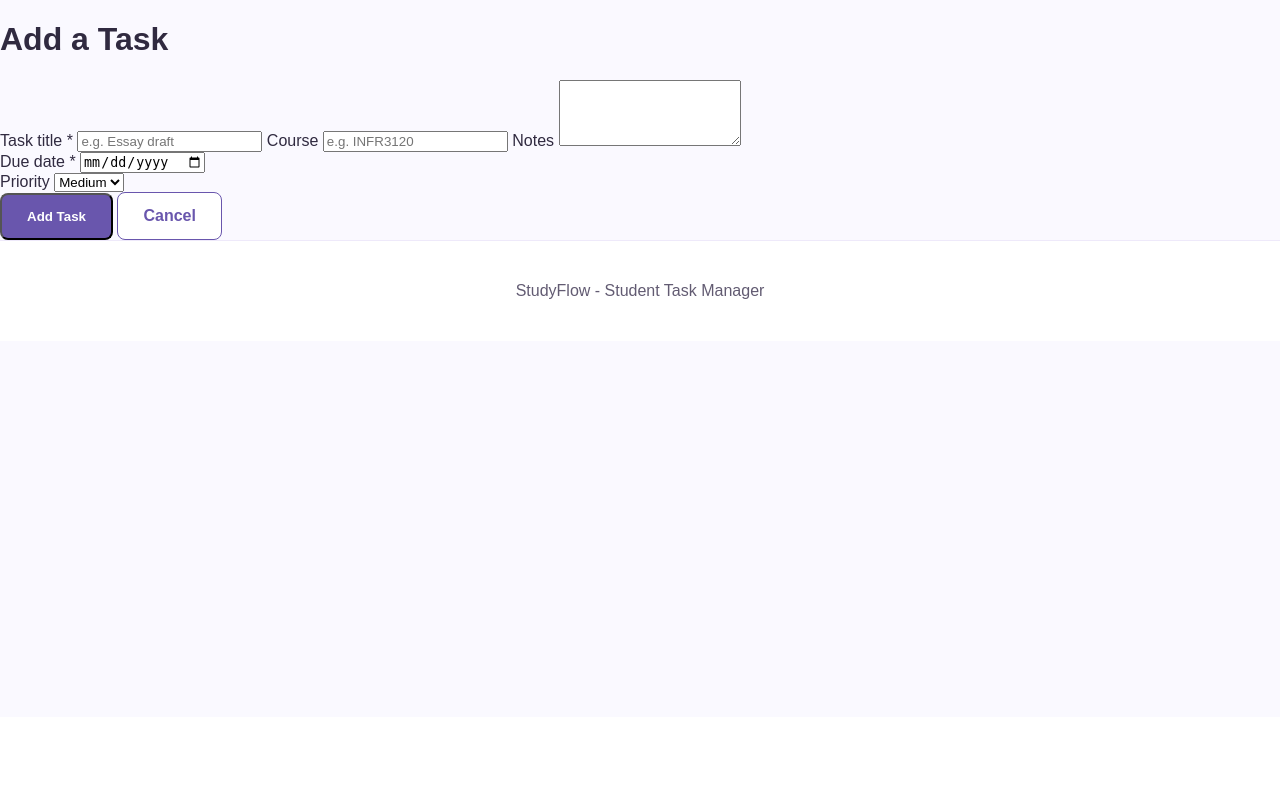
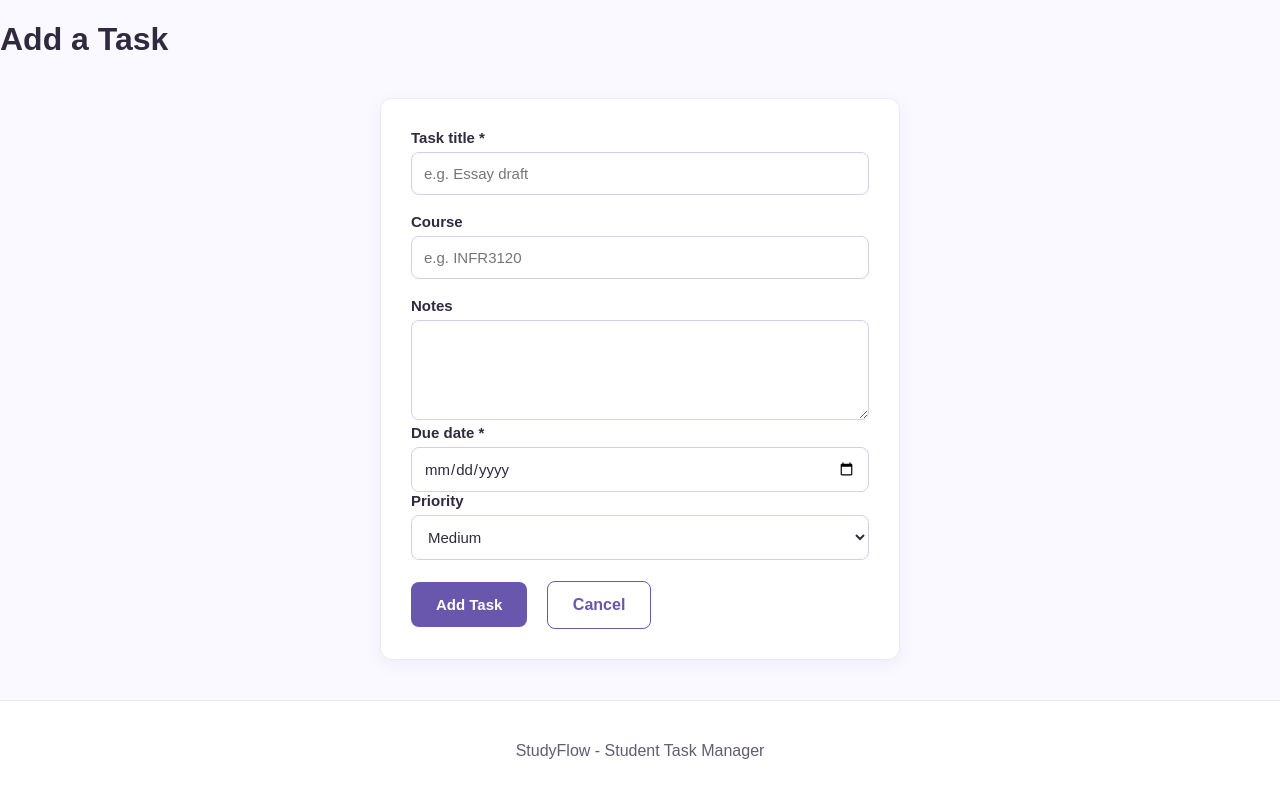
Before and after one commit to Trevor458/Final-Project, a Node server app: page /add in a window 1280 px wide. Shown: the part 83-884 px from the top of the page. Before the commit the page ends 382 px from the top, so only its background shows below. Run offline with Node 20, Linux system fonts and the light colour scheme.

Commit message:
Style add task form and task table

```diff
--- a/public/css/style.css
+++ b/public/css/style.css
@@ -204,3 +204,244 @@ footer {
         width: 100%;
     }
 }
+
+
+
+
+
+
+
+/* Add Task and My Tasks page styling */
+
+/* Form box
+   The form sits in a white card in the middle of the page
+   using the same border and rounded corners as the feature cards. */
+form {
+    background-color: white;
+    border: 1px solid #EEE9FA;
+    border-radius: 12px;
+    padding: 30px;
+    max-width: 520px;
+    margin: 40px auto;
+    box-shadow: 0 4px 16px rgba(105, 86, 173, 0.08);
+}
+
+/* Labels above each field (Task title, Due date, Priority) */
+label {
+    display: block;
+    font-weight: bold;
+    font-size: 15px;
+    margin: 18px 0 6px;
+}
+
+/* No extra space above the first label so it lines up with the top of the card */
+label:first-child {
+    margin-top: 0;
+}
+
+/* Text boxes, date picker and dropdown
+   width 100% makes every field fill the card so they all line up */
+input,
+select,
+textarea {
+    width: 100%;
+    padding: 12px;
+    border: 1px solid #D5CDEB;
+    border-radius: 8px;
+    font-size: 15px;
+    font-family: inherit;
+    background-color: white;
+    color: #302A40;
+}
+
+/* Radio buttons and checkboxes should stay small, not stretch to 100% */
+input[type="radio"],
+input[type="checkbox"] {
+    width: auto;
+}
+
+/* Purple outline when someone clicks into a field so they can see where they are typing */
+input:focus,
+select:focus,
+textarea:focus {
+    outline: 2px solid #6956AD;
+    border-color: #6956AD;
+}
+
+textarea {
+    min-height: 100px;
+    resize: vertical;
+}
+
+/* Submit button (Add Task)
+   Matches the purple of the homepage buttons */
+button {
+    margin-top: 22px;
+    padding: 14px 25px;
+    border: none;
+    border-radius: 8px;
+    background-color: #6956AD;
+    color: white;
+    font-size: 15px;
+    font-weight: bold;
+    font-family: inherit;
+    cursor: pointer;
+}
+
+button:hover {
+    background-color: #574493;
+}
+
+/* Cancel link next to the button */
+form a {
+    margin-left: 15px;
+    color: #6956AD;
+    text-decoration: none;
+    font-weight: bold;
+}
+
+form a:hover {
+    text-decoration: underline;
+}
+
+/* Task table (My Tasks page)
+   Rounded corners and a soft purple shadow so it looks like a card.
+   border-collapse is "separate" here because rounded corners
+   do not work on a table with collapsed borders. */
+table {
+    width: 100%;
+    max-width: 900px;
+    margin: 40px auto;
+    border-collapse: separate;
+    border-spacing: 0;
+    background-color: white;
+    border: 1px solid #EEE9FA;
+    border-radius: 12px;
+    overflow: hidden;
+    box-shadow: 0 6px 20px rgba(105, 86, 173, 0.12);
+}
+
+/* Header row of the table
+   Solid purple with white text so the columns are easy to find */
+th {
+    background-color: #6956AD;
+    color: white;
+    text-align: left;
+    font-size: 14px;
+    letter-spacing: 0.5px;
+    padding: 16px 18px;
+}
+
+/* Spacing and a thin line between rows */
+td {
+    padding: 16px 18px;
+    border-bottom: 1px solid #EEE9FA;
+    color: #514A63;
+}
+
+/* The first column (task title) is bold so it stands out */
+td:first-child {
+    font-weight: bold;
+    color: #302A40;
+}
+
+/* Remove the line under the last row so it does not double up with the border */
+tbody tr:last-child td {
+    border-bottom: none;
+}
+
+/* Every second row is a light purple so rows are easier to read across */
+tbody tr:nth-child(even) {
+    background-color: #FAF9FF;
+}
+
+/* Row highlights when the mouse is over it */
+tbody tr:hover {
+    background-color: #F1EDFB;
+}
+
+/* Links inside the table (like edit or delete) look like small buttons */
+td a {
+    display: inline-block;
+    padding: 6px 14px;
+    border: 1px solid #6956AD;
+    border-radius: 6px;
+    color: #6956AD;
+    text-decoration: none;
+    font-size: 13px;
+    font-weight: bold;
+}
+
+td a:hover {
+    background-color: #6956AD;
+    color: white;
+}
+
+/* If a button (like Delete) is inside the table it uses a form,
+   so this removes the white card look and keeps it small in the row */
+td form {
+    display: inline;
+    background: none;
+    border: none;
+    box-shadow: none;
+    padding: 0;
+    margin: 0;
+    max-width: none;
+}
+
+td button {
+    margin-top: 0;
+    padding: 6px 14px;
+    font-size: 13px;
+    border-radius: 6px;
+}
+
+/* Priority labels
+   Small rounded tags. Use class="badge priority-high" on the priority text
+   so Low is green, Medium is yellow and High is red. */
+.badge {
+    display: inline-block;
+    padding: 4px 14px;
+    border-radius: 999px;
+    font-size: 13px;
+    font-weight: bold;
+    background-color: #EEE9FA;
+    color: #6956AD;
+}
+
+.priority-low {
+    background-color: #E3F4EA;
+    color: #1F7A4D;
+}
+
+.priority-medium {
+    background-color: #FFF1D6;
+    color: #8A5A00;
+}
+
+.priority-high {
+    background-color: #FBE3E3;
+    color: #B3261E;
+}
+
+/* Message shown when there are no tasks yet */
+.empty {
+    text-align: center;
+    color: #625B72;
+    padding: 40px 30px;
+}
+
+/* Adjust the form and table for smaller screens
+   The table scrolls sideways on a phone instead of breaking the page */
+@media (max-width: 600px) {
+    form {
+        margin: 25px 15px;
+        padding: 22px;
+    }
+
+    table {
+        display: block;
+        overflow-x: auto;
+        margin: 25px 0;
+    }
+}
```
